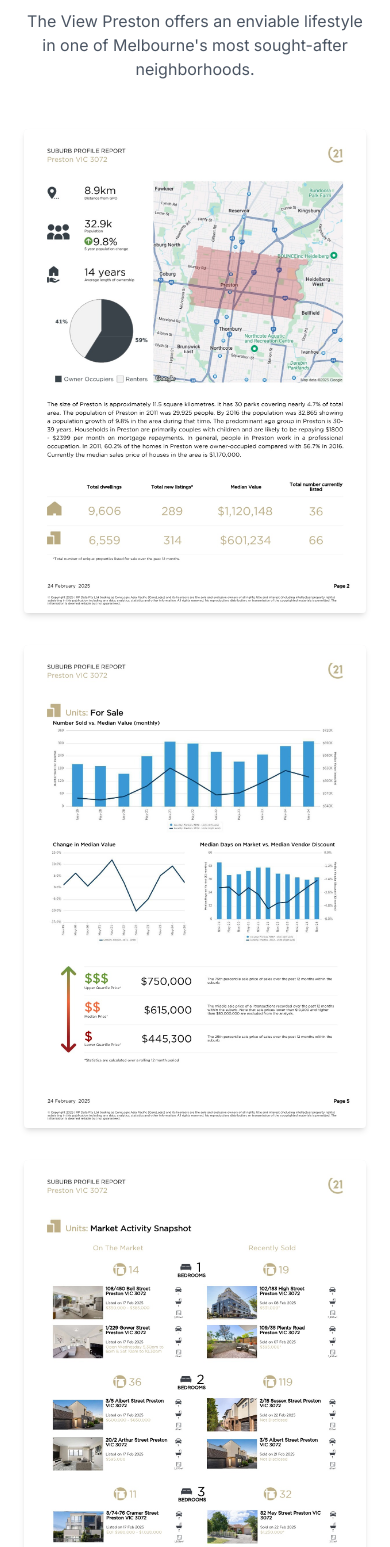
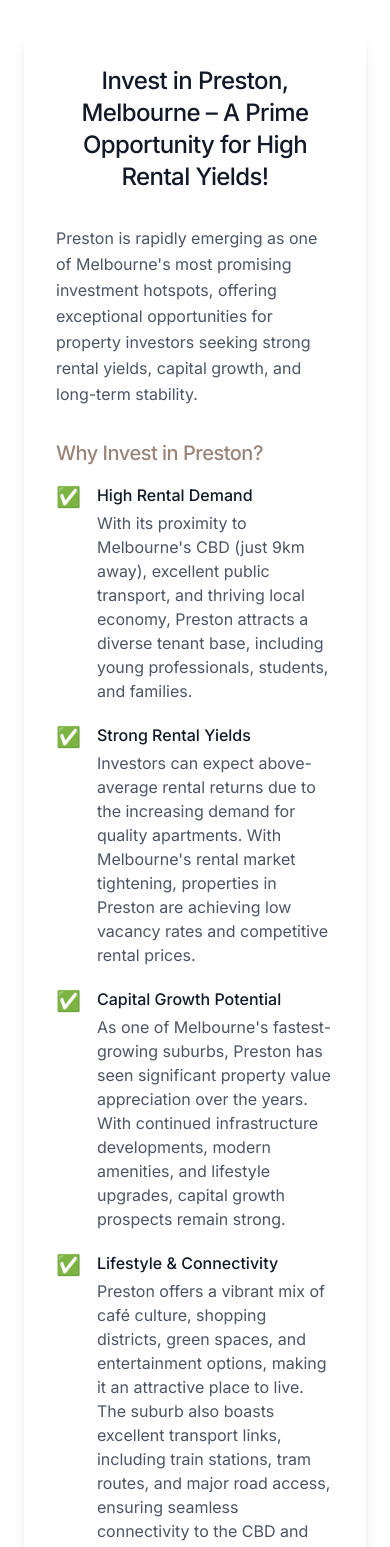
Before and after one commit to propertystart/view-preston-stemcon-v10, a React (Vite) app: page / in a window 390 px wide. Shown: the part 6780-8327 px from the top of the page. Built offline with nearby package versions, Linux system fonts and the light colour scheme.

Commit message:
Update Location section text
Replaced the images in the Location section with formatted text promoting investment opportunities in Preston.

```diff
--- a/src/pages/Index.tsx
+++ b/src/pages/Index.tsx
@@ -6,6 +6,7 @@ import Gallery from '@/components/Gallery';
 import Contact from '@/components/Contact';
 import Footer from '@/components/Footer';
 import ImageReveal from '@/components/ImageReveal';
+import AnimatedText from '@/components/AnimatedText';
 
 const Index = () => {
   // Reveal animations on scroll
@@ -66,86 +67,96 @@ const Index = () => {
       {/* Location Section */}
       <section id="location" className="py-20 md:py-32 px-6 md:px-12 max-w-7xl mx-auto">
         <div className="text-center mb-12">
-          <p className="text-luxury text-sm tracking-widest reveal">LOCATION</p>
-          <h2 className="text-3xl md:text-4xl font-light text-gray-900 tracking-tight mt-3 reveal reveal-delay-1">
-            Preston VIC 3072
-          </h2>
+          <AnimatedText
+            text="LOCATION"
+            tag="p"
+            className="text-luxury text-sm tracking-widest"
+            animation="slide-up"
+          />
+          <AnimatedText
+            text="Preston VIC 3072"
+            tag="h2"
+            className="text-3xl md:text-4xl font-light text-gray-900 tracking-tight mt-3"
+            animation="slide-up"
+            delay={100}
+          />
           <div className="h-px w-16 bg-luxury/30 mx-auto mt-6 mb-6"></div>
-          <p className="text-gray-600 max-w-2xl mx-auto reveal reveal-delay-2">
-            The View Preston offers an enviable lifestyle in one of Melbourne's most sought-after neighborhoods.
-          </p>
         </div>
 
-        <div className="space-y-8">
-          {/* First Image */}
-          <div className="rounded-sm overflow-hidden shadow-md reveal reveal-delay-1">
-            <ImageReveal
-              src="/lovable-uploads/5ad29e32-3cee-4ab7-884e-0bfad206c946.png"
-              alt="Suburb Profile Report - Preston VIC 3072 Map and Statistics"
-              className="w-full"
-              aspectRatio="aspect-auto"
-              animation="fade"
+        <div className="max-w-4xl mx-auto bg-white shadow-lg rounded-sm overflow-hidden">
+          <div className="p-8 md:p-10 space-y-8">
+            <AnimatedText
+              text="Invest in Preston, Melbourne – A Prime Opportunity for High Rental Yields!"
+              tag="h3"
+              className="text-2xl font-medium text-gray-900 text-center"
+              animation="slide-up"
+              delay={150}
             />
-          </div>
 
-          {/* Second Image */}
-          <div className="rounded-sm overflow-hidden shadow-md reveal reveal-delay-2">
-            <ImageReveal
-              src="/lovable-uploads/4ebe84d4-9781-48c0-b39c-2b6b70ce7716.png"
-              alt="Preston VIC 3072 Units For Sale Data"
-              className="w-full"
-              aspectRatio="aspect-auto"
-              animation="fade"
+            <AnimatedText
+              text="Preston is rapidly emerging as one of Melbourne's most promising investment hotspots, offering exceptional opportunities for property investors seeking strong rental yields, capital growth, and long-term stability."
+              tag="p"
+              className="text-gray-600 leading-relaxed"
+              animation="slide-up"
+              delay={200}
             />
-          </div>
 
-          {/* Third Image */}
-          <div className="rounded-sm overflow-hidden shadow-md reveal reveal-delay-3">
-            <ImageReveal
-              src="/lovable-uploads/68d4bf2b-4ca5-4dbb-a240-fd394ceba42b.png"
-              alt="Preston VIC 3072 Market Activity Snapshot"
-              className="w-full"
-              aspectRatio="aspect-auto"
-              animation="fade"
-            />
-          </div>
+            <div className="mt-8">
+              <AnimatedText
+                text="Why Invest in Preston?"
+                tag="h4"
+                className="text-xl font-medium text-luxury mb-4"
+                animation="slide-up"
+                delay={250}
+              />
 
-          {/* Fourth Image */}
-          <div className="rounded-sm overflow-hidden shadow-md reveal reveal-delay-3">
-            <ImageReveal
-              src="/lovable-uploads/03566d92-74ab-4137-a802-cefb391be76a.png"
-              alt="Preston VIC 3072 Rental Data"
-              className="w-full"
-              aspectRatio="aspect-auto"
-              animation="fade"
-            />
-          </div>
+              <div className="space-y-5">
+                <div className="flex items-start gap-4 reveal reveal-delay-1">
+                  <span className="text-luxury text-xl flex-shrink-0">✅</span>
+                  <div>
+                    <span className="font-medium text-gray-900">High Rental Demand</span>
+                    <p className="text-gray-600 mt-1">With its proximity to Melbourne's CBD (just 9km away), excellent public transport, and thriving local economy, Preston attracts a diverse tenant base, including young professionals, students, and families.</p>
+                  </div>
+                </div>
 
-          <div className="bg-white shadow-md p-6 mt-8 max-w-3xl mx-auto reveal reveal-delay-4">
-            <h3 className="text-lg font-medium text-gray-900 mb-4">Suburb Profile Highlights</h3>
-            <ul className="space-y-3 text-sm text-gray-600">
-              <li className="flex items-start">
-                <span className="inline-block w-6 text-luxury">•</span>
-                <span>8.9km distance from Melbourne CBD</span>
-              </li>
-              <li className="flex items-start">
-                <span className="inline-block w-6 text-luxury">•</span>
-                <span>32.9k population with 9.8% growth over 5 years</span>
-              </li>
-              <li className="flex items-start">
-                <span className="inline-block w-6 text-luxury">•</span>
-                <span>Median house price: $1,120,148</span>
-              </li>
-              <li className="flex items-start">
-                <span className="inline-block w-6 text-luxury">•</span>
-                <span>Median unit price: $601,234</span>
-              </li>
-              <li className="flex items-start">
-                <span className="inline-block w-6 text-luxury">•</span>
-                <span>59% owner occupiers vs 41% renters</span>
-              </li>
-            </ul>
-            <p className="text-xs text-gray-500 mt-6 italic">Source: CoreLogic Suburb Profile Report - 24 February 2025</p>
+                <div className="flex items-start gap-4 reveal reveal-delay-2">
+                  <span className="text-luxury text-xl flex-shrink-0">✅</span>
+                  <div>
+                    <span className="font-medium text-gray-900">Strong Rental Yields</span>
+                    <p className="text-gray-600 mt-1">Investors can expect above-average rental returns due to the increasing demand for quality apartments. With Melbourne's rental market tightening, properties in Preston are achieving low vacancy rates and competitive rental prices.</p>
+                  </div>
+                </div>
+
+                <div className="flex items-start gap-4 reveal reveal-delay-3">
+                  <span className="text-luxury text-xl flex-shrink-0">✅</span>
+                  <div>
+                    <span className="font-medium text-gray-900">Capital Growth Potential</span>
+                    <p className="text-gray-600 mt-1">As one of Melbourne's fastest-growing suburbs, Preston has seen significant property value appreciation over the years. With continued infrastructure developments, modern amenities, and lifestyle upgrades, capital growth prospects remain strong.</p>
+                  </div>
+                </div>
+
+                <div className="flex items-start gap-4 reveal reveal-delay-4">
+                  <span className="text-luxury text-xl flex-shrink-0">✅</span>
+                  <div>
+                    <span className="font-medium text-gray-900">Lifestyle & Connectivity</span>
+                    <p className="text-gray-600 mt-1">Preston offers a vibrant mix of café culture, shopping districts, green spaces, and entertainment options, making it an attractive place to live. The suburb also boasts excellent transport links, including train stations, tram routes, and major road access, ensuring seamless connectivity to the CBD and surrounding areas.</p>
+                  </div>
+                </div>
+
+                <div className="flex items-start gap-4 reveal reveal-delay-5">
+                  <span className="text-luxury text-xl flex-shrink-0">✅</span>
+                  <div>
+                    <span className="font-medium text-gray-900">Affordable Investment Entry Point</span>
+                    <p className="text-gray-600 mt-1">Compared to neighboring inner-city suburbs, Preston provides affordable apartment prices while still delivering strong rental yields—a perfect combination for savvy investors looking for the best of both worlds.</p>
+                  </div>
+                </div>
+              </div>
+            </div>
+
+            <div className="mt-8 bg-luxury/10 p-6 rounded-sm reveal reveal-delay-6">
+              <h4 className="text-xl font-medium text-gray-900 mb-2">The Time to Invest is Now!</h4>
+              <p className="text-gray-700">With rising rental demand, increasing property values, and continued suburban revitalization, Preston is an outstanding location to secure a high-performing investment property. Whether you're a first-time investor or expanding your portfolio, this is your chance to capitalize on one of Melbourne's most promising suburbs.</p>
+            </div>
           </div>
         </div>
       </section>
```
